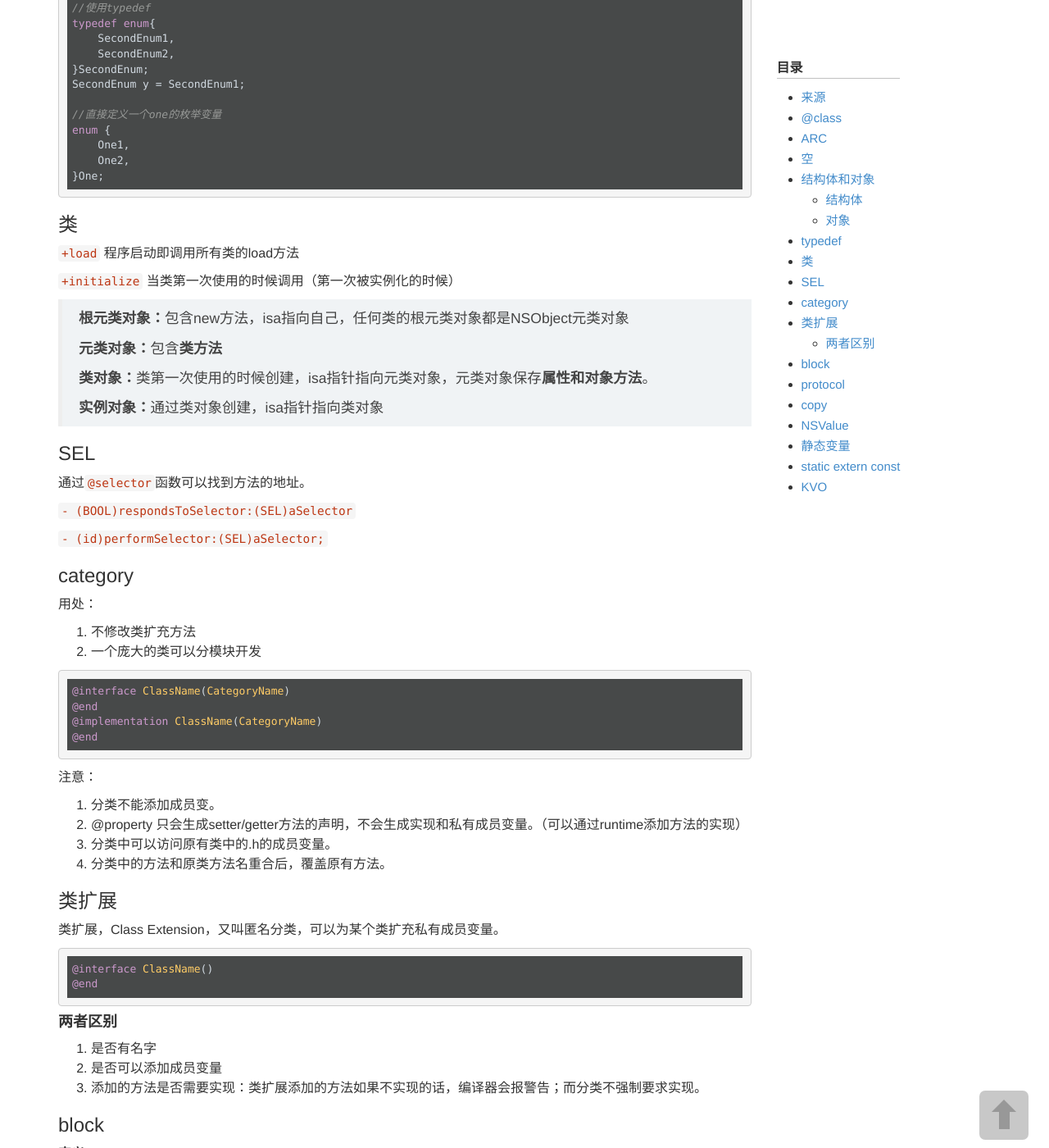
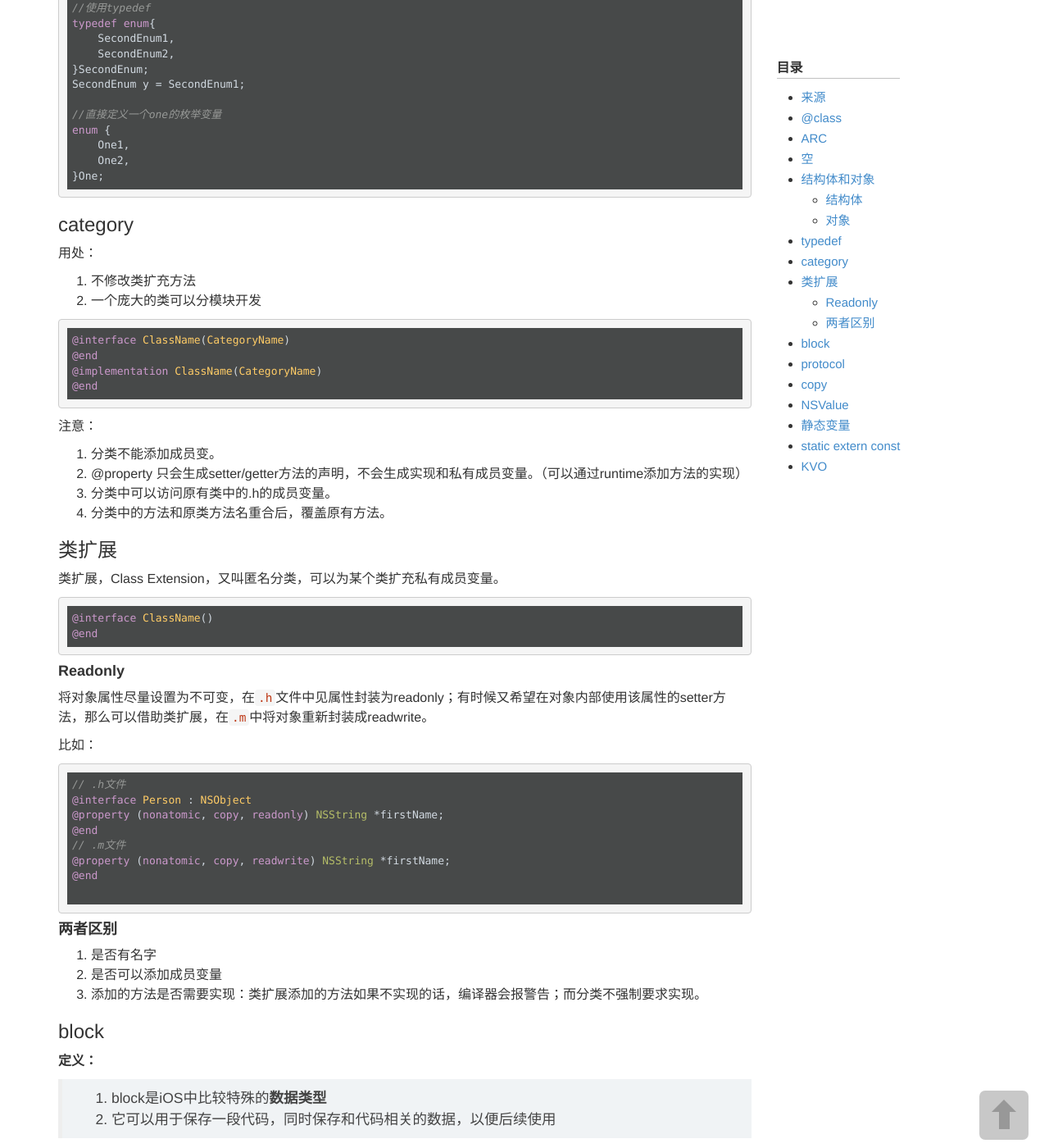
Before and after one commit to wigl/wigl.github.io, a Jekyll site: the page built from _posts/2014-08-23-Objective-C.md, in a window 1280 px wide and 1400 px high, scrolled down 2089 px. Shown: the whole window at 82% size. Built offline with Jekyll 4.4.1, drawn with Linux system fonts in a browser that asks for light colours; some of the changed text lies outside the part shown.

Commit message:
OC学习笔记

`````diff
--- a/_posts/2014-08-23-Objective-C.md
+++ b/_posts/2014-08-23-Objective-C.md
@@ -112,29 +112,6 @@ enum {
 }One;
 ````
 
-### 类
-
-`+load` 程序启动即调用所有类的load方法
-
-`+initialize` 当类第一次使用的时候调用（第一次被实例化的时候）
-
-> **根元类对象：**包含new方法，isa指向自己，任何类的根元类对象都是NSObject元类对象
->
-> **元类对象：**包含**类方法**
->
-> **类对象：**类第一次使用的时候创建，isa指针指向元类对象，元类对象保存**属性和对象方法**。
->
-> **实例对象：**通过类对象创建，isa指针指向类对象
->
-
-### SEL
-
-通过`@selector`函数可以找到方法的地址。
-
-`- (BOOL)respondsToSelector:(SEL)aSelector`
-
-`- (id)performSelector:(SEL)aSelector;`
-
 ### category
 
 用处：
@@ -163,6 +140,23 @@ enum {
 ````
 @interface ClassName()
 @end
+````
+
+#### Readonly
+
+将对象属性尽量设置为不可变，在`.h`文件中见属性封装为readonly；有时候又希望在对象内部使用该属性的setter方法，那么可以借助类扩展，在`.m`中将对象重新封装成readwrite。
+
+比如：
+
+````
+// .h文件
+@interface Person : NSObject
+@property (nonatomic, copy, readonly) NSString *firstName;
+@end
+// .m文件
+@property (nonatomic, copy, readwrite) NSString *firstName;
+@end
+
 ````
 
 #### 两者区别
`````
Also changed, not shown: other parts of _posts/2014-08-23-Objective-C.md (+2 -2 lines), _posts/2014-08-24-Objective-C2.md (+25 -1 lines).
